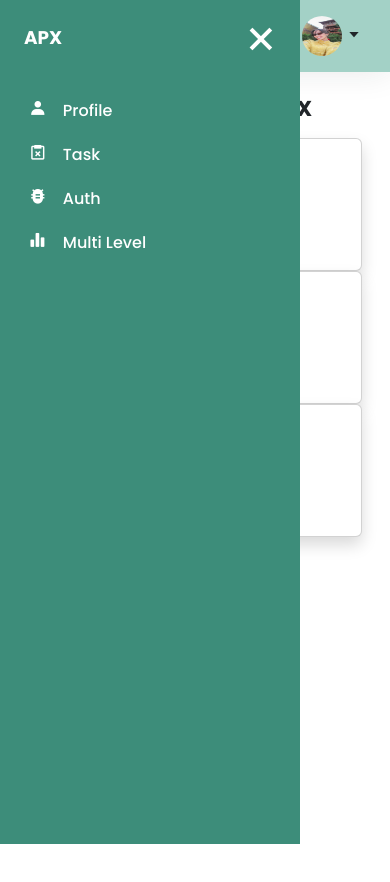
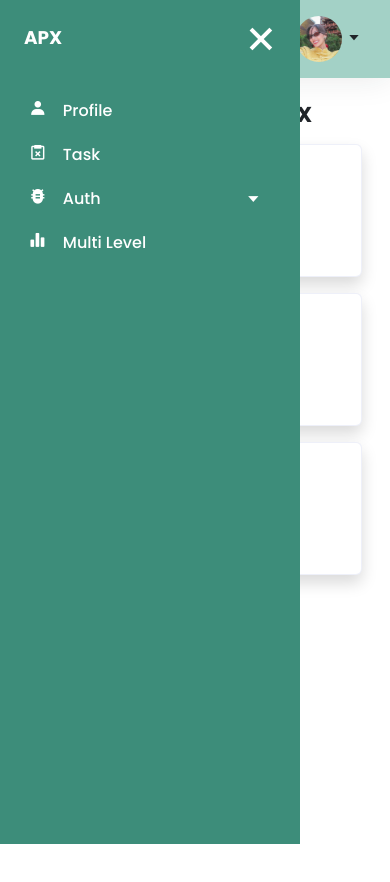
Before and after one commit to maffanakmal/apx-dashboard, a plain HTML site: page index.html in a window 390 px wide. Both pictures are taken after a click on the button 39 px from the left and 39 px from the top of the page. Drawn offline with nearby package versions, Linux system fonts and the light colour scheme.

Commit message:
fixing sidebar

```diff
--- a/assets/css/style.css
+++ b/assets/css/style.css
@@ -65,37 +65,64 @@ li {
     list-style: none;
 }
 
-.main-wrapper {
+img {
+    width: 100%;
+    height: auto;
+    object-fit: cover;
+}
+
+/* .main-wrapper {
     display: flex;
     position: relative;
-}
+} */
 
-.main {
-    flex-grow: 1; /* Ensure it takes available space */
+/* .main {
+    flex-grow: 1;
     min-height: 100vh;
     width: 100%;
     overflow: hidden;
     transition: all 0.25s ease-in-out;
     background-color: var(--white-color);
-    position: relative; /* Keep it under the sidebar */
-    z-index: 1; /* Lower z-index than sidebar */
+    position: relative;
+    z-index: 1;
+} */
+
+.main-wrapper {
+    display: flex;
+}
+
+.main {
+    display: flex;
+    flex-direction: column;
+    min-height: 100vh;
+    width: 100%;
+    overflow: hidden;
+    transition: all .25s ease-in-out;
+    background-color: var(--white-color);
 }
 
 #sidebar {
+    width: 90px;
+    min-width: 90px;
+    transition: all .25s ease-in-out;
+    background-color: var(--primary-color);
+    display: flex;
+    flex-direction: column;
+}
+
+/* #sidebar {
     width: 0;
     min-width: 0;
     transition: all 0.25s ease-in-out;
     background-color: var(--primary-color);
     display: flex;
     flex-direction: column;
-
-    /* Ensure sidebar is positioned properly */
-    position: absolute; /* Position it absolutely */
+    position: absolute;
     left: 0;
     top: 0;
-    height: 100vh; /* Full height */
+    height: 100vh;
     z-index: 10;
-}
+} */
 
 #sidebar.active {
     width: 300px;
@@ -103,7 +130,6 @@ li {
 }
 
 #sidebar:not(.active) .sidebar-logo,
-#sidebar:not(.active) .sidebar-item,
 #sidebar:not(.active) a.sidebar-link span {
     display: none;
 }
@@ -184,7 +210,7 @@ a.sidebar-link:hover {
     display: none;
 }
 
-#sidebar:not(.active) .sidebar-item:hover .has-dropdown+.sidebar-dropdown{
+#sidebar:not(.active) .sidebar-item:hover .has-dropdown+.sidebar-dropdown {
     display: block;
     max-height: 15em;
     width: 100%;
@@ -195,7 +221,7 @@ a.sidebar-link:hover {
     left: 130px;
 }
 
-#sidebar.active .sidebar-link[data-toggle="collapse"]::after {
+/* #sidebar.active .sidebar-link[data-toggle="collapse"]::after {
     border: solid;
     border-width: .075rem .075rem 0;
     content: "";
@@ -211,13 +237,21 @@ a.sidebar-link:hover {
 #sidebar.active .sidebar-link[data-toggle="collapse"].collapsed::after {
     transform: rotate(45deg);
     transition: all .25s ease-in-out;
+} */
+
+.rotate {
+    transition: 0.3s ease;
 }
 
-/* .sidebar-dropdown .sidebar-link {
+.sidebar-link[aria-expanded="true"] .rotate {
+    transform: rotate(180deg);
+}
+
+.sidebar-dropdown .sidebar-link {
     position: relative;
     padding-left: 3rem;
     transition: all .5s ease-in-out;
-} */
+}
 
 /* .sidebar-dropdown a.sidebar-link::before {
     content: "";
@@ -248,8 +282,8 @@ a.sidebar-link:hover {
 }
 
 .avatar {
-    height: 40px;
-    width: 40px;
+    height: 46px;
+    width: 46px;
     border-radius: 50%;
 }
 
@@ -268,8 +302,7 @@ a.sidebar-link:hover {
     color: gray;
 }
 
-
-/* .card {
+.card {
     background-color: var(--white-color);
     transition: .4s;
     cursor: pointer;
@@ -277,7 +310,7 @@ a.sidebar-link:hover {
     margin-bottom: 1rem;
     border-color: rgba(231, 234, 247, .7);
 }
-
+/*
 .card h6 {
     text-transform: uppercase;
     font-size: .7161rem;
@@ -293,3 +326,41 @@ a.sidebar-link:hover {
 .content {
     flex: 1 1 auto;
 }
+
+@media (max-width: 768px) {
+    .main-wrapper {
+        display: flex;
+        position: relative;
+    }
+
+    .main {
+        flex-grow: 1;
+        min-height: 100vh;
+        width: 100%;
+        overflow: hidden;
+        transition: all 0.25s ease-in-out;
+        background-color: var(--white-color);
+        position: relative;
+        z-index: 1;
+    }
+
+    #sidebar {
+        width: 0;
+        min-width: 0;
+        transition: all 0.25s ease-in-out;
+        background-color: var(--primary-color);
+        display: flex;
+        flex-direction: column;
+        position: absolute;
+        left: 0;
+        top: 0;
+        height: 100vh;
+        z-index: 10;
+    }
+
+    #sidebar:not(.active) .sidebar-logo,
+    #sidebar:not(.active) .sidebar-item,
+    #sidebar:not(.active) a.sidebar-link span {
+        display: none;
+    }
+}
--- a/index.html
+++ b/index.html
@@ -1,13 +1,15 @@
 <!DOCTYPE html>
 <html lang="en">
+
 <head>
-    <meta charset="UTF-8">
-    <meta name="viewport" content="width=device-width, initial-scale=1.0">
+    <meta charset="UTF-8" />
+    <meta name="viewport" content="width=device-width, initial-scale=1.0" />
     <title>Dashboard Template APX</title>
-    <link rel="stylesheet" href="https://cdn.jsdelivr.net/npm/bootstrap@5.3.3/dist/css/bootstrap.min.css">
-    <link href='https://unpkg.com/boxicons@2.1.4/css/boxicons.min.css' rel='stylesheet'>
-    <link rel="stylesheet" href="assets/css/style.css">
+    <link rel="stylesheet" href="https://cdn.jsdelivr.net/npm/bootstrap@5.3.3/dist/css/bootstrap.min.css" />
+    <link href="https://unpkg.com/boxicons@2.1.4/css/boxicons.min.css" rel="stylesheet" />
+    <link rel="stylesheet" href="assets/css/style.css" />
 </head>
+
 <body>
     <div class="main-wrapper">
         <aside id="sidebar">
@@ -16,48 +18,53 @@
                     <a href="#">APX</a>
                 </div>
                 <button class="toggle-btn border-0" type="button">
-                    <i class='bx bx-menu'></i>
+                    <i class="bx bx-menu"></i>
                 </button>
             </div>
             <ul class="sidebar-nav">
                 <li class="sidebar-item">
                     <a href="" class="sidebar-link">
-                        <i class='bx bxs-user'></i>
+                        <i class="bx bxs-user"></i>
                         <span>Profile</span>
                     </a>
                 </li>
                 <li class="sidebar-item">
                     <a href="" class="sidebar-link">
-                        <i class='bx bx-task-x' ></i>
+                        <i class="bx bx-task-x"></i>
                         <span>Task</span>
                     </a>
                 </li>
                 <li class="sidebar-item">
-                    <a href="" class="sidebar-link collapsed has-dropdown" data-bs-toggle="collapse" data-bs-target="#collapseOne" aria-expanded="false" aria-controls="collapseOne">
-                        <i class='bx bxs-bug-alt' ></i>
-                        <span>Auth</span>
+                    <a href=""
+                        class="sidebar-link collapsed has-dropdown d-flex align-items-center justify-content-between"
+                        data-bs-toggle="collapse" data-bs-target="#collapseOne" aria-expanded="false"
+                        aria-controls="collapseOne">
+                        <div>
+                            <i class="bx bxs-bug-alt"></i>
+                            <span>Auth</span>
+                        </div>
+                        <i class="bx bx-caret-down rotate"></i>
                     </a>
                     <ul id="collapseOne" class="sidebar-dropdown list-unstyled collapse" data-bs-parent="#sidebar">
                         <li class="sidebar-item">
-                            <a href="" class="sidebar-link">
-                                Login
-                            </a>
+                            <a href="" class="sidebar-link"> Login </a>
                         </li>
                         <li class="sidebar-item">
-                            <a href="" class="sidebar-link">
-                                Register
-                            </a>
+                            <a href="" class="sidebar-link"> Register </a>
                         </li>
                     </ul>
                 </li>
                 <li class="sidebar-item">
-                    <a href="" class="sidebar-link collapsed has-dropdown" data-bs-toggle="collapse" data-bs-target="#collapseMulti" aria-expanded="false" aria-controls="collapseMulti">
-                        <i class='bx bxs-bar-chart-alt-2' ></i>
+                    <a href="" class="sidebar-link collapsed has-dropdown" data-bs-toggle="collapse"
+                        data-bs-target="#collapseMulti" aria-expanded="false" aria-controls="collapseMulti">
+                        <i class="bx bxs-bar-chart-alt-2"></i>
                         <span>Multi Level</span>
                     </a>
                     <ul id="collapseMulti" class="sidebar-dropdown list-unstyled collapse" data-bs-parent="#sidebar">
                         <li class="sidebar-item">
-                            <a href="" class="sidebar-link collapsed has-dropdown" data-bs-toggle="collapse" data-bs-target="#collapseMultiTwo" aria-expanded="false" aria-controls="collapseMultiTwo">
+                            <a href="" class="sidebar-link collapsed has-dropdown" data-bs-toggle="collapse"
+                                data-bs-target="#collapseMultiTwo" aria-expanded="false"
+                                aria-controls="collapseMultiTwo">
                                 Two Links
                             </a>
                             <ul href="" id="collapseMultiTwo" class="sidebar-dropdown list-unstyled collapse">
@@ -95,55 +102,48 @@
                                 <span class="user-name d-block fw-bold">Muhamad Affan Akmal</span>
                                 <span class="user-title text-muted">Administrator</span>
                             </div> -->
-                            <a href="" data-bs-toggle="dropdown" type="button" data-bs-toggle="dropdown" aria-expanded="false" class="nav-icon pe-md-0">
-                                <img src="assets/img/profile-fau.jpg" alt="" class="avatar img-fluid rounded-circle dropdown-toggle" width="40">
+                            <a href="" data-bs-toggle="dropdown" type="button" data-bs-toggle="dropdown"
+                                aria-expanded="false" class="nav-icon pe-md-0">
+                                <img src="assets/img/profile-fau.jpg" alt=""
+                                    class="avatar img-fluid rounded-circle dropdown-toggle" width="40" />
                             </a>
                             <div class="caret-icon mx-1">
-                                <i class='bx bx-caret-down'></i>
+                                <i class="bx bx-caret-down"></i>
                             </div>
                             <div class="dropdown-menu dropdown-menu-end rounded-1 border-0 shadow mt-3">
                                 <a href="" class="dropdown-item">
-                                    <i class='bx bx-bell'></i>
+                                    <i class="bx bx-bell"></i>
                                     <span>Notification</span>
                                 </a>
                                 <a href="" class="dropdown-item">
-                                    <i class='bx bx-cog'></i>
+                                    <i class="bx bx-cog"></i>
                                     <span>Settings</span>
                                 </a>
                                 <div class="dropdown-divider"></div>
                                 <a href="" class="dropdown-item">
-                                    <i class='bx bx-log-out'></i>
+                                    <i class="bx bx-log-out"></i>
                                     <span>Logout</span>
                                 </a>
                             </div>
                         </li>
-
                     </ul>
                 </div>
             </nav>
             <main class="content min-vh-100 px-3 py-4">
                 <div class="container-fluid">
                     <div class="mb-3">
-                        <h3 class="fw-bold fs-4 mb-3">
-                            Dashboard Template APX
-                        </h3>
+                        <h3 class="fw-bold fs-4 mb-3">Dashboard Template APX</h3>
                         <div class="row">
                             <div class="col-12 col-md-4">
                                 <div class="card shadow">
                                     <div class="card-body py-4">
-                                        <h6 class="mb-2 fw-bold">
-                                            Card Satu
-                                        </h6>
-                                        <p class="fw-bold mb-2">
-                                            1234567890
-                                        </p>
+                                        <h6 class="mb-2 fw-bold">Card Satu</h6>
+                                        <p class="fw-bold mb-2">1234567890</p>
                                         <div class="mb-0">
                                             <span class="badge text-success me-2">
                                                 1234567890
                                             </span>
-                                            <span class="fw-bold">
-                                                Last month
-                                            </span>
+                                            <span class="fw-bold"> Last month </span>
                                         </div>
                                     </div>
                                 </div>
@@ -151,19 +151,13 @@
                             <div class="col-12 col-md-4">
                                 <div class="card shadow">
                                     <div class="card-body py-4">
-                                        <h6 class="mb-2 fw-bold">
-                                            Card Satu
-                                        </h6>
-                                        <p class="fw-bold mb-2">
-                                            1234567890
-                                        </p>
+                                        <h6 class="mb-2 fw-bold">Card Satu</h6>
+                                        <p class="fw-bold mb-2">1234567890</p>
                                         <div class="mb-0">
                                             <span class="badge text-success me-2">
                                                 1234567890
                                             </span>
-                                            <span class="fw-bold">
-                                                Last month
-                                            </span>
+                                            <span class="fw-bold"> Last month </span>
                                         </div>
                                     </div>
                                 </div>
@@ -171,19 +165,13 @@
                             <div class="col-12 col-md-4">
                                 <div class="card shadow">
                                     <div class="card-body py-4">
-                                        <h6 class="mb-2 fw-bold">
-                                            Card Satu
-                                        </h6>
-                                        <p class="fw-bold mb-2">
-                                            1234567890
-                                        </p>
+                                        <h6 class="mb-2 fw-bold">Card Satu</h6>
+                                        <p class="fw-bold mb-2">1234567890</p>
                                         <div class="mb-0">
                                             <span class="badge text-success me-2">
                                                 1234567890
                                             </span>
-                                            <span class="fw-bold">
-                                                Last month
-                                            </span>
+                                            <span class="fw-bold"> Last month </span>
                                         </div>
                                     </div>
                                 </div>
@@ -215,4 +203,5 @@
     <script src="https://cdn.jsdelivr.net/npm/bootstrap@5.3.3/dist/js/bootstrap.bundle.min.js"></script>
     <script src="assets/js/style.js"></script>
 </body>
+
 </html>
```
